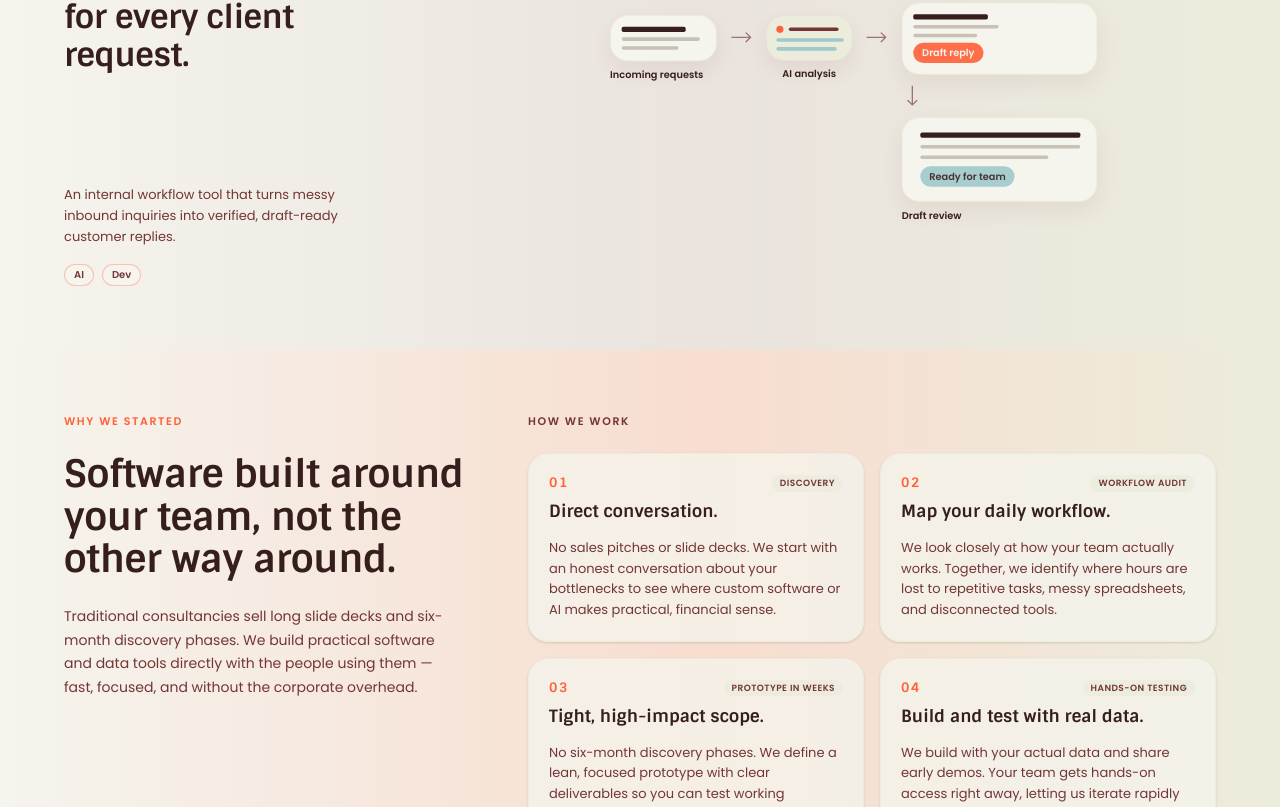
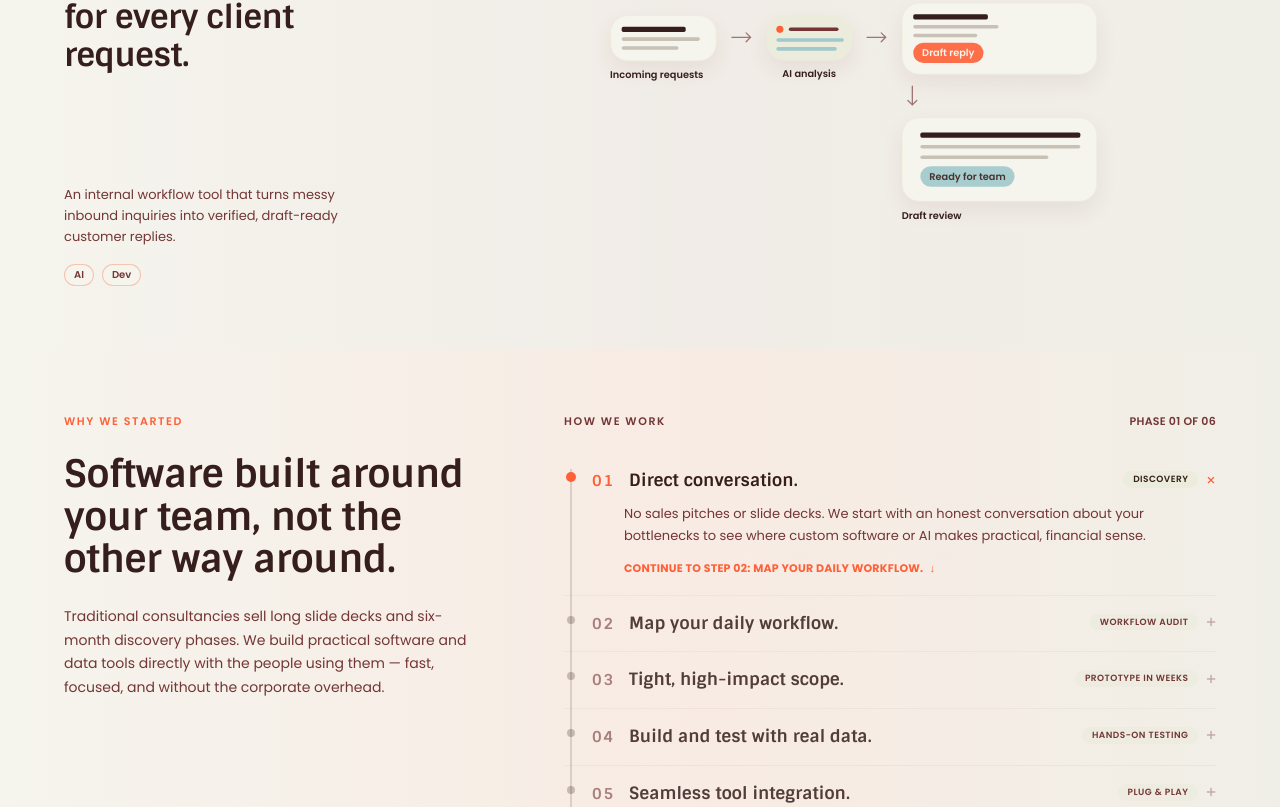
Before and after one commit to dcvanduuren/Keizersgracht, a Next.js app: page / in a window 1280 px wide. Shown: the part 1983-2790 px from the top of the page. Built offline with nearby package versions, Linux system fonts and the light colour scheme.

Commit message:
Tune background gradients to match the ultra-subtle ambient Hero glow

```diff
--- a/src/app/globals.css
+++ b/src/app/globals.css
@@ -102,21 +102,25 @@ html {
   }
 }
 
-/* Background Gradients */
+/* Background Gradients - ultra-subtle ambient washes matching the Hero's delicate glow intensity */
 .bg-gradient-coral {
-  background-image: linear-gradient(90deg, #F5F4ED 0%, #F8DDD0 55%, #ECECDC 100%);
+  background-color: #F5F4ED;
+  background-image: linear-gradient(90deg, #F5F4ED 0%, #F8EBE3 55%, #F0EFE7 100%);
 }
 
 .bg-gradient-aqua {
-  background-image: linear-gradient(90deg, #F5F4ED 0%, #DFECE8 55%, #ECECDC 100%);
+  background-color: #F5F4ED;
+  background-image: linear-gradient(90deg, #F5F4ED 0%, #EBF2EF 55%, #F0EFE7 100%);
 }
 
 .bg-gradient-stone {
-  background-image: linear-gradient(90deg, #F5F4ED 0%, #EAE3DE 55%, #ECECDC 100%);
+  background-color: #F5F4ED;
+  background-image: linear-gradient(90deg, #F5F4ED 0%, #F1ECE7 55%, #F0EFE7 100%);
 }
 
 .bg-gradient-talk {
-  background-image: linear-gradient(90deg, #F5F4ED 0%, #ECECDC 50%, #F8DDD0 100%);
+  background-color: #F5F4ED;
+  background-image: linear-gradient(90deg, #F5F4ED 0%, #F0EFE7 50%, #F8EBE3 100%);
 }
 
 /*
--- a/src/components/sections/how-we-work.tsx
+++ b/src/components/sections/how-we-work.tsx
@@ -1,13 +1,20 @@
+"use client";
+
+import { useState } from "react";
 import { Eyebrow } from "@/components/ui/eyebrow";
 import { SectionHeading } from "@/components/ui/section-heading";
 import { principles } from "@/data/principles";
+import { cn } from "@/lib/cn";
 
 export function HowWeWork() {
+  const [activeStep, setActiveStep] = useState<string>("01");
+  const activeIndex = principles.findIndex((p) => p.number === activeStep);
+
   return (
     <section className="bg-gradient-coral">
-      <div className="mx-auto grid max-w-[1440px] gap-12 px-5 py-12 md:px-10 md:py-16 lg:grid-cols-[minmax(0,400px)_1fr] xl:gap-16 xl:px-16">
-        {/* Left Column */}
-        <div className="flex flex-col gap-6">
+      <div className="mx-auto grid max-w-[1440px] gap-12 px-5 py-12 md:px-10 md:py-16 lg:grid-cols-[minmax(0,420px)_1fr] xl:gap-20 xl:px-16">
+        {/* Left Column: Sticky on desktop */}
+        <div className="flex flex-col gap-6 lg:sticky lg:top-28 lg:self-start">
           <Eyebrow tone="coral">Why we started</Eyebrow>
           <SectionHeading>Software built around your team, not the other way around.</SectionHeading>
           <p className="font-body text-body leading-body text-terracotta">
@@ -17,33 +24,139 @@ export function HowWeWork() {
           </p>
         </div>
 
-        {/* Right Column: 2-column Studio Cards (No bubbles, clean typography) */}
+        {/* Right Column: Cadence Timeline without background bubble */}
         <div className="flex flex-col gap-6">
+          <div className="flex items-center justify-between">
             <Eyebrow>How we work</Eyebrow>
-          <div className="grid gap-4 sm:grid-cols-2">
-            {principles.map((principle) => (
-              <article
+            <span className="font-body text-label font-semibold tracking-wide text-terracotta uppercase">
+              Phase {activeStep} of 06
+            </span>
+          </div>
+
+          <div className="relative flex flex-col">
+            {/* Continuous timeline track line */}
+            <div
+              aria-hidden
+              className="pointer-events-none absolute left-[6px] top-4 bottom-4 w-[1.5px] bg-espresso/15"
+            />
+
+            {/* Active progress line fill */}
+            <div
+              aria-hidden
+              className="pointer-events-none absolute left-[6px] top-4 w-[1.5px] bg-coral transition-all duration-500 ease-in-out"
+              style={{
+                height: `${(Math.max(0, activeIndex) / (principles.length - 1)) * 100}%`,
+              }}
+            />
+
+            {principles.map((principle, index) => {
+              const isActive = activeStep === principle.number;
+              const isPast = index < activeIndex;
+              const nextPrinciple = principles[index + 1];
+
+              return (
+                <div
                   key={principle.number}
-                className="group relative flex flex-col justify-between gap-3.5 rounded-card border border-sand bg-canvas/75 p-5 shadow-sm transition-all duration-200 hover:-translate-y-1 hover:border-coral/40 hover:bg-canvas hover:shadow-card"
+                  className="group relative border-b border-border-hairline/50 py-4 pl-7 transition-colors duration-200 last:border-b-0"
                 >
-                <div className="flex flex-col gap-2">
-                  <div className="flex items-center justify-between">
-                    <span className="font-display text-[13px] font-bold tracking-brand text-coral uppercase">
+                  {/* Timeline node marker on the line (clean, no bubble) */}
+                  <span
+                    aria-hidden
+                    className={cn(
+                      "absolute left-[6.75px] top-[24px] -translate-x-1/2 -translate-y-1/2 rounded-full transition-all duration-300",
+                      isActive
+                        ? "size-2.5 bg-coral"
+                        : isPast
+                        ? "size-2 bg-coral/80"
+                        : "size-2 bg-espresso/25 group-hover:bg-terracotta"
+                    )}
+                  />
+
+                  {/* Step Header */}
+                  <button
+                    type="button"
+                    onClick={() => setActiveStep(principle.number)}
+                    aria-expanded={isActive}
+                    className="flex w-full items-start justify-between gap-3 text-left outline-none focus-visible:ring-2 focus-visible:ring-coral focus-visible:ring-offset-2"
+                  >
+                    <div className="flex flex-wrap items-baseline gap-2.5 sm:gap-3.5">
+                      {/* Typographic numeral */}
+                      <span
+                        className={cn(
+                          "font-display text-[15px] font-bold tracking-brand transition-colors duration-200",
+                          isActive
+                            ? "text-coral"
+                            : isPast
+                            ? "text-terracotta"
+                            : "text-terracotta/60 group-hover:text-espresso"
+                        )}
+                      >
                         {principle.number}
                       </span>
-                    <span className="rounded-pill bg-sand/70 px-2 py-0.5 font-body text-micro font-semibold uppercase tracking-wider text-terracotta transition-colors group-hover:bg-sand group-hover:text-espresso">
-                      {principle.tag}
-                    </span>
-                  </div>
-                  <h3 className="font-display text-[17px] font-bold leading-snug tracking-principle text-espresso">
+                      <h3
+                        className={cn(
+                          "font-display text-[17px] font-bold tracking-principle transition-colors duration-200",
+                          isActive ? "text-espresso" : "text-espresso/85 group-hover:text-espresso"
+                        )}
+                      >
                         {principle.title}
                       </h3>
                     </div>
-                <p className="font-body text-body-sm leading-[1.6] text-terracotta">
+
+                    <div className="flex shrink-0 items-center gap-2 pt-0.5">
+                      <span
+                        className={cn(
+                          "rounded-pill px-2.5 py-0.5 font-body text-micro font-semibold uppercase tracking-wider transition-colors",
+                          isActive
+                            ? "bg-sand font-bold text-espresso"
+                            : "bg-sand/60 text-terracotta group-hover:bg-sand group-hover:text-espresso"
+                        )}
+                      >
+                        {principle.tag}
+                      </span>
+                      <span
+                        aria-hidden
+                        className={cn(
+                          "inline-block font-mono text-base font-light leading-none transition-transform duration-200",
+                          isActive ? "rotate-45 text-coral" : "text-terracotta/40 group-hover:text-espresso"
+                        )}
+                      >
+                        +
+                      </span>
+                    </div>
+                  </button>
+
+                  {/* Collapsible Content: Expands naturally without any box/bubble */}
+                  <div
+                    className={cn(
+                      "grid transition-all duration-300 ease-in-out",
+                      isActive ? "grid-rows-[1fr] opacity-100 pt-2.5" : "grid-rows-[0fr] opacity-0"
+                    )}
+                  >
+                    <div className="overflow-hidden pl-7 sm:pl-8">
+                      <p className="max-w-[640px] font-body text-body-sm leading-[1.7] text-terracotta">
                         {principle.body}
                       </p>
-              </article>
-            ))}
+
+                      {/* Cadence progression button */}
+                      {nextPrinciple && (
+                        <button
+                          type="button"
+                          onClick={(e) => {
+                            e.stopPropagation();
+                            setActiveStep(nextPrinciple.number);
+                          }}
+                          className="mt-3.5 inline-flex items-center gap-1.5 font-body text-label font-bold tracking-button text-coral uppercase transition-all hover:translate-y-0.5 hover:text-espresso"
+                        >
+                          Continue to Step {nextPrinciple.number}: {nextPrinciple.title}
+                          <span aria-hidden>↓</span>
+                        </button>
+                      )}
+                    </div>
+                  </div>
+                </div>
+              );
+            })}
           </div>
         </div>
       </div>
```
Lines whose indentation alone changed are shown as unchanged.
